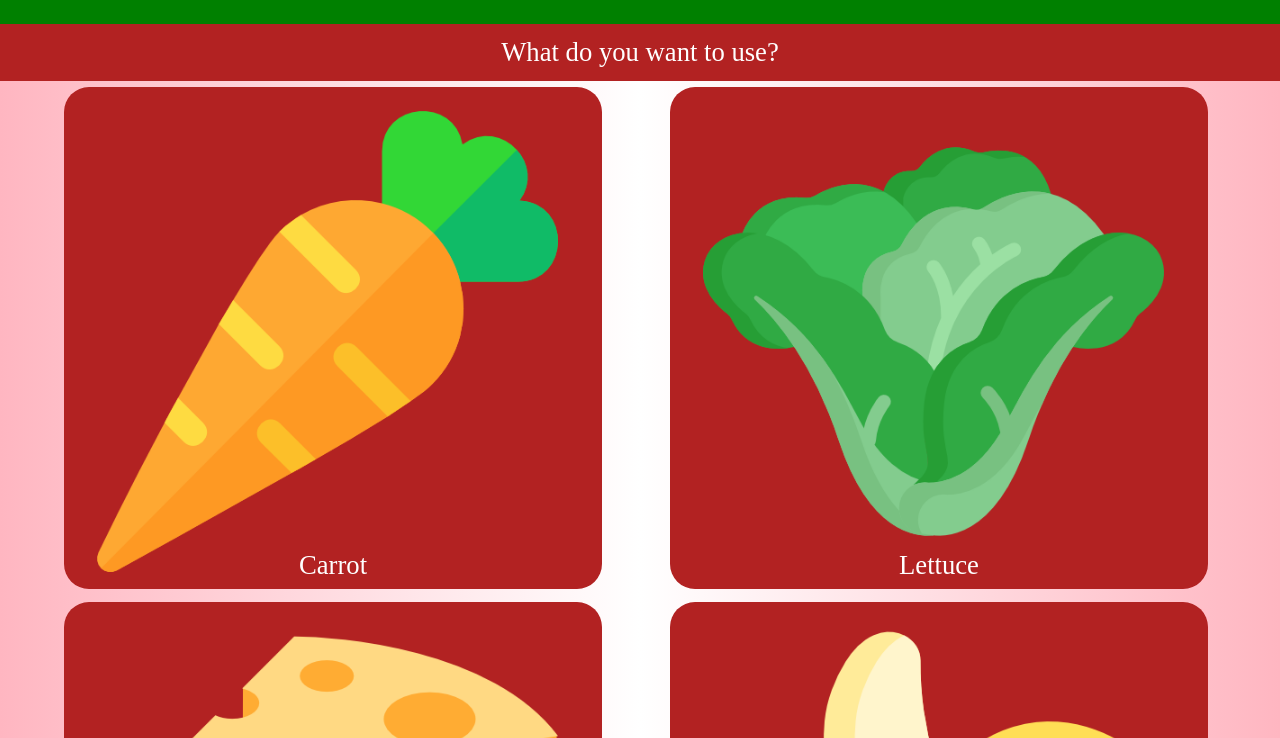
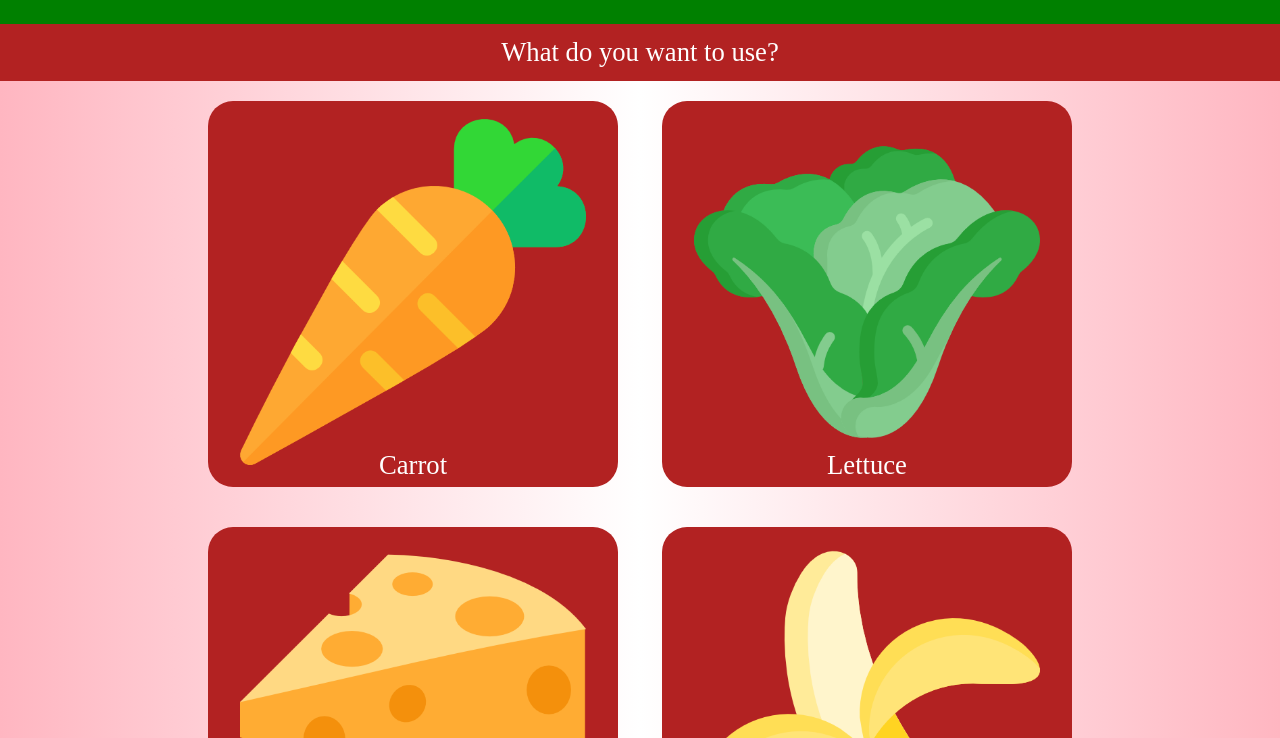
Before and after one commit to bigsaem/Raid-Boss, a plain HTML site: page TapNCook.html in a window 1280 px wide. Shown: the part 62-800 px from the top of the page. Drawn offline with nearby package versions, Linux system fonts and the light colour scheme.

Commit message:
Changed icon padding

```diff
--- a/TapNCook.html
+++ b/TapNCook.html
@@ -16,13 +16,13 @@
 
     <div id= "whole">
       <p>What do you want to use?</p>
-		  	<div class="icons"><img id = "carrot" src =    "icons/carrot.png" alt = "broken"/>
+		  	<div class="icons"><img id = "carrot" src = "icons/carrot.png" alt = "broken"/>
 			   <p>Carrot</p></div>
-		  	<div class="icons"><img id = "lettuce" src =      "icons/lettuce.png" alt = "broken"/>
+		  	<div class="icons"><img id = "lettuce" src = "icons/lettuce.png" alt = "broken"/>
 			   <p>Lettuce</p></div>
-		  	<div class="icons"><img id = "cheese" src =  "icons/cheese%20(1).png" alt = "broken"/>
+		  	<div class="icons"><img id = "cheese" src = "icons/cheese%20(1).png" alt = "broken"/>
 			   <p>Cheese</p></div>
-		  	<div class="icons"><img id = "banana" src =  "icons/banana.png" alt = "broken"/>
+		  	<div class="icons"><img id = "banana" src = "icons/banana.png" alt = "broken"/>
 			   <p>Banana</p></div>
 
     <div id = "basket">
@@ -51,7 +51,6 @@
           $("#carrot").click(function() {
               $("#bcarrot").show(500);
               $("#carrot").css("filter" , "grayscale(100%)");
-						  $("#carrot").
               $("#arrow").show(500);
           });
           $("#lettuce").click(function() {
--- a/basicStyle.css
+++ b/basicStyle.css
@@ -12,13 +12,10 @@ header{
 	border-color: rgba(0, 0, 0, 0);
 	border-radius: 25px;
   background-color: firebrick;
-	width: 40%;
-	margin-top: 0.5%;
-	margin-bottom: 0.5%;
+  width: 30%;
+  margin: 20px;
 	padding-left: 10px;
 	padding-right: 10px;
-	margin-left: 5%;
-
 }
 
 .icons p {
@@ -28,7 +25,6 @@ header{
 
 .icons img {
 	width:90%;
-	//margin: 0-auto;
 }
 
 div img{
@@ -37,7 +33,7 @@ div img{
 
 }
 body{
-  //background-color:lightpink;
+  background-color:lightpink;
 	background: linear-gradient(to right, lightpink, white, lightpink);
   margin:0;
 
@@ -95,3 +91,7 @@ div > p{
 .icons:hover {
 	box-shadow: 0px 0px 28px #888888;
 }
+
+#whole {
+  text-align: center;
+}
```
